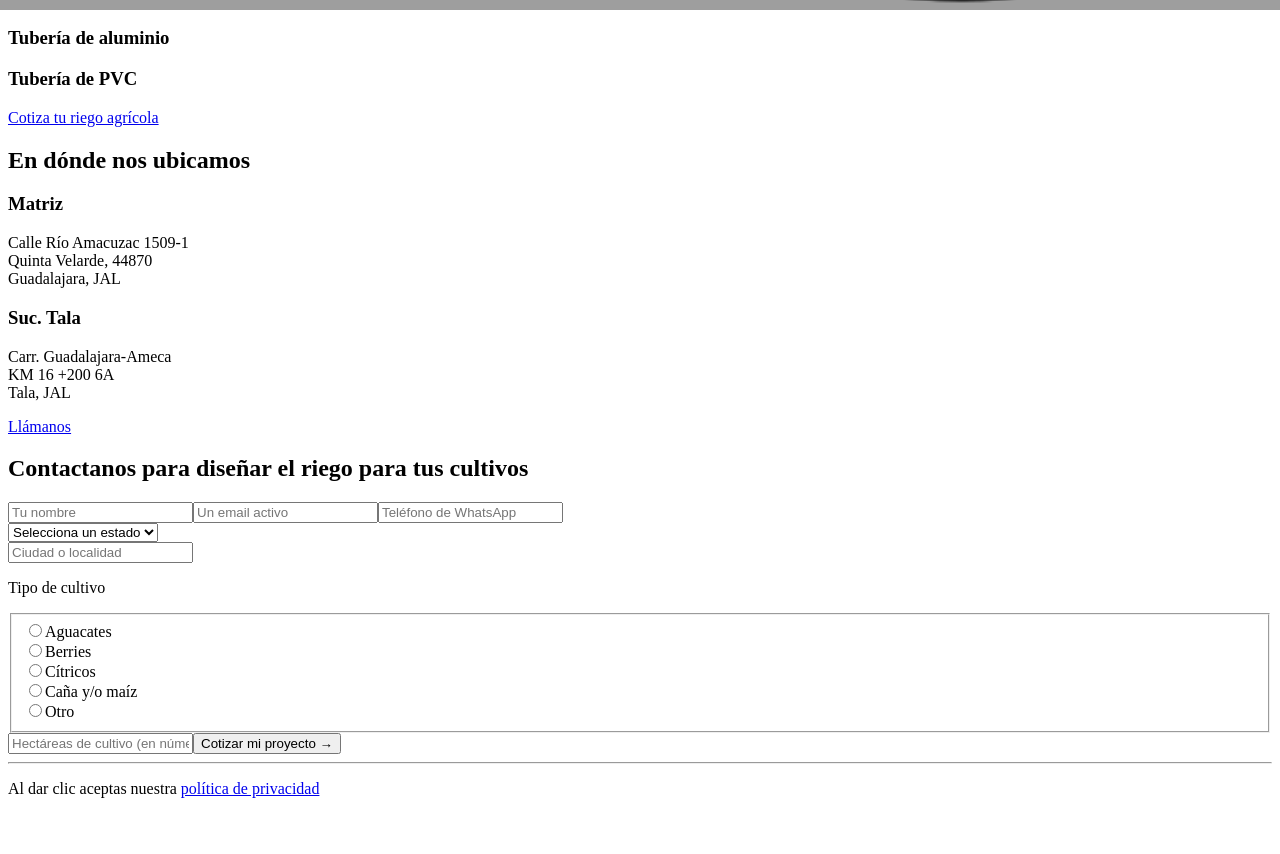
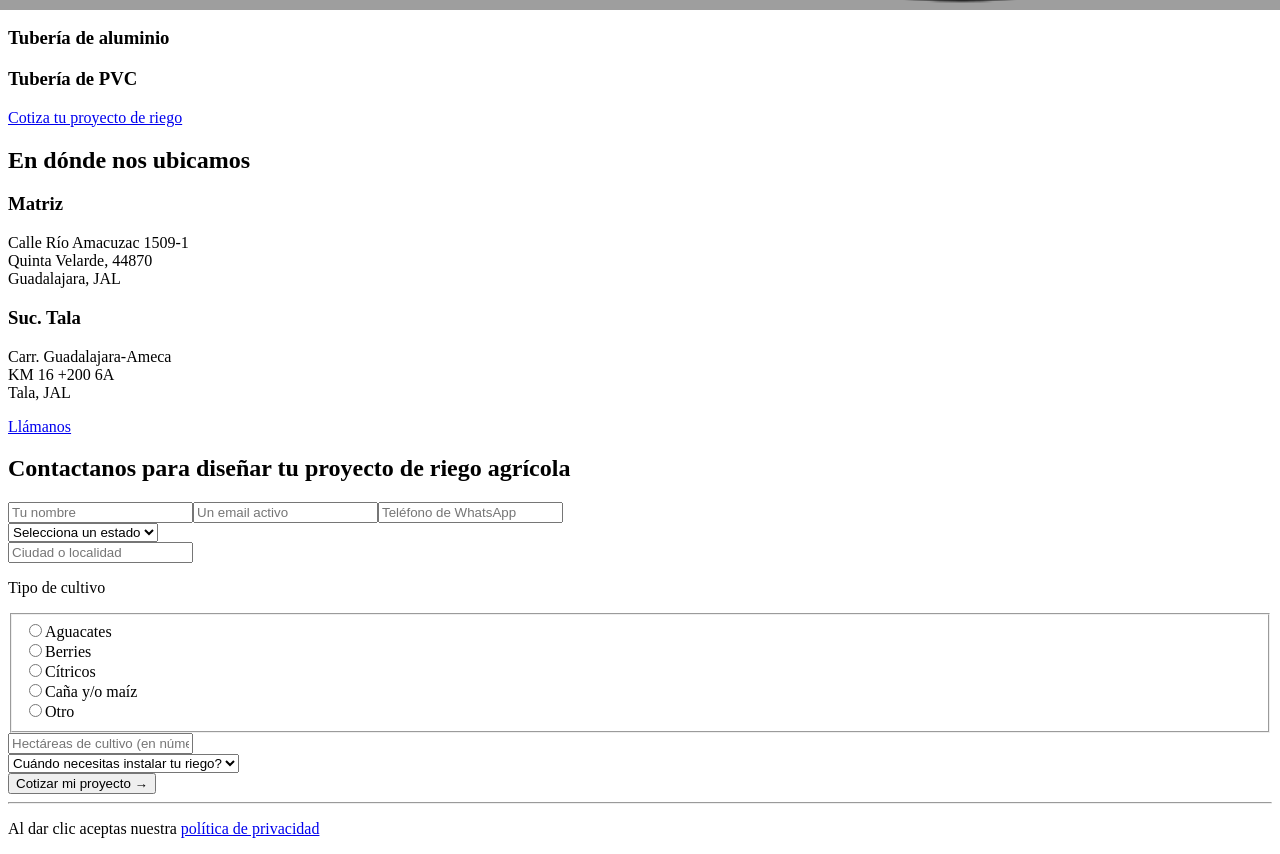
Before and after one commit to imadamblack/agroirrigacion, a Next.js app: page / in a window 1280 px wide. Shown: the part 790-1644 px from the top of the page. Before the commit the page ends 1604 px from the top, so only its background shows below. Built offline with nearby package versions, Linux system fonts and the light colour scheme; grey boxes are pictures that could not be loaded.

Commit message:
UPD: added urgency question to opt-in

```diff
--- a/content.js
+++ b/content.js
@@ -7,7 +7,7 @@ export const content = {
     content: {
       paragraph: null,
     },
-    cta: {main: 'Cotiza tu riego agrícola'},
+    cta: {main: 'Cotiza tu proyecto de riego'},
   },
   beneficios: {
     banner: {
@@ -128,7 +128,7 @@ export const content = {
     },
   },
   cta: {
-    main: 'Contactanos para diseñar el riego para tus cultivos',
+    main: 'Contactanos para diseñar tu proyecto de riego agrícola',
     secondary: '',
     paragraph: '',
   },
--- a/src/components/form/opt-in-form.js
+++ b/src/components/form/opt-in-form.js
@@ -131,10 +131,24 @@ export default function OptInForm({lastClick, utm}) {
         <input
           {...register(
             'hectare',
+            {min: {value: 1, message: 'Por el momento solo implementamos proyectos de al menos 2 hectáreas'}}
           )}
           className={errors.hectare && '!bg-red-200'}
           onKeyDown={restrictNumber}
           placeholder="Hectáreas de cultivo (en número)"/>
+        {<span className="-ft-2 text-red-500">{errors.hectare?.message}</span>}
+
+        <Select
+          options={[
+            {value: 'urgente', name:'Me urge para este mes'},
+            {value: 'meses', name: 'En un par de meses'},
+            {value: 'no-sabe', name: 'Apenas estoy revisando'}
+          ]}
+          name="timeframe"
+          inputOptions={{required: true}}
+          placeholder="Cuándo necesitas instalar tu riego?"
+          className={`rounded-md px-6 py-4 bg-white ${errors.state && '!bg-red-200'}`}
+        />
 
         <button
           disabled={sending}
--- a/src/pages/index.js
+++ b/src/pages/index.js
@@ -47,7 +47,7 @@ export default function Index({utm}) {
 
         <div className="container min-h-[40rem] text-white w-full text-left z-20 py-20">
           <h1
-            className="text-white lg:w-2/3 relative ft-10 font-semibold">
+            className="text-white lg:w-2/3 relative ft-10 font-semibold md:[text-shadow:_2px_2px_0_rgb(0_0_0_/_40%)]">
             {hero.banner.title}
           </h1>
           <p className="text-white lg:w-2/3 ft-3 mt-16" dangerouslySetInnerHTML={{__html: hero.banner.description}}/>
```
